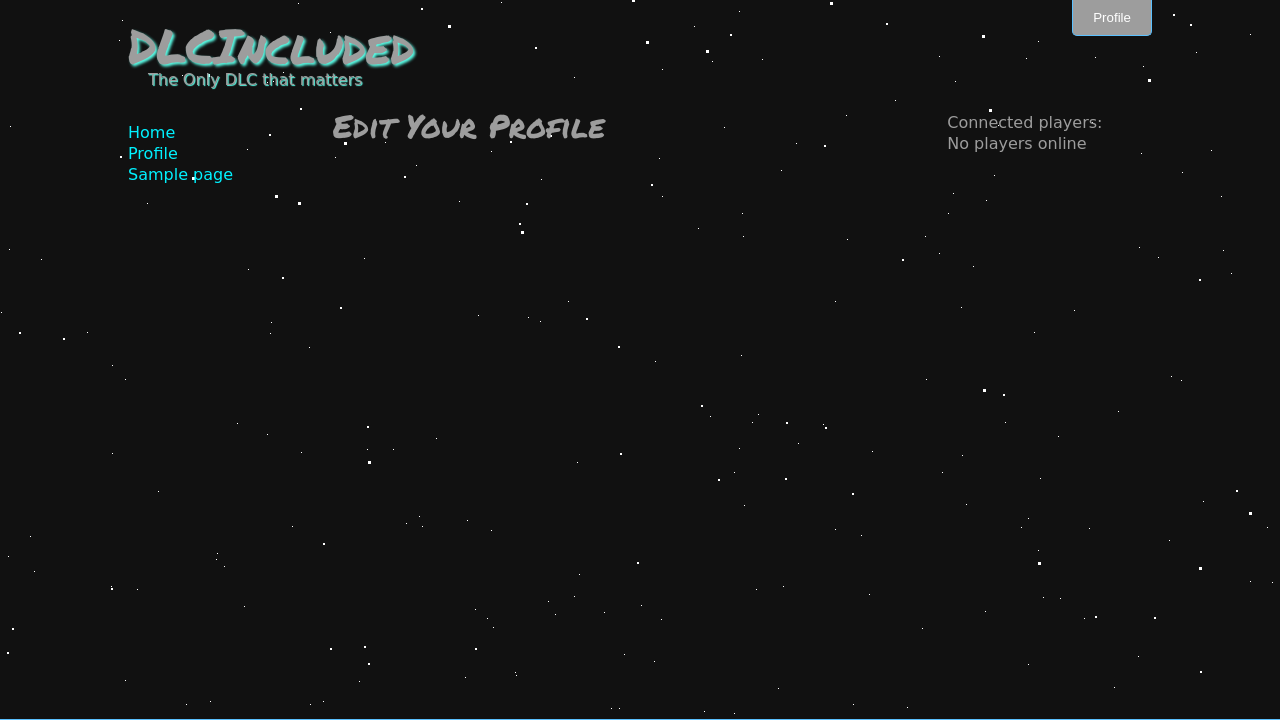
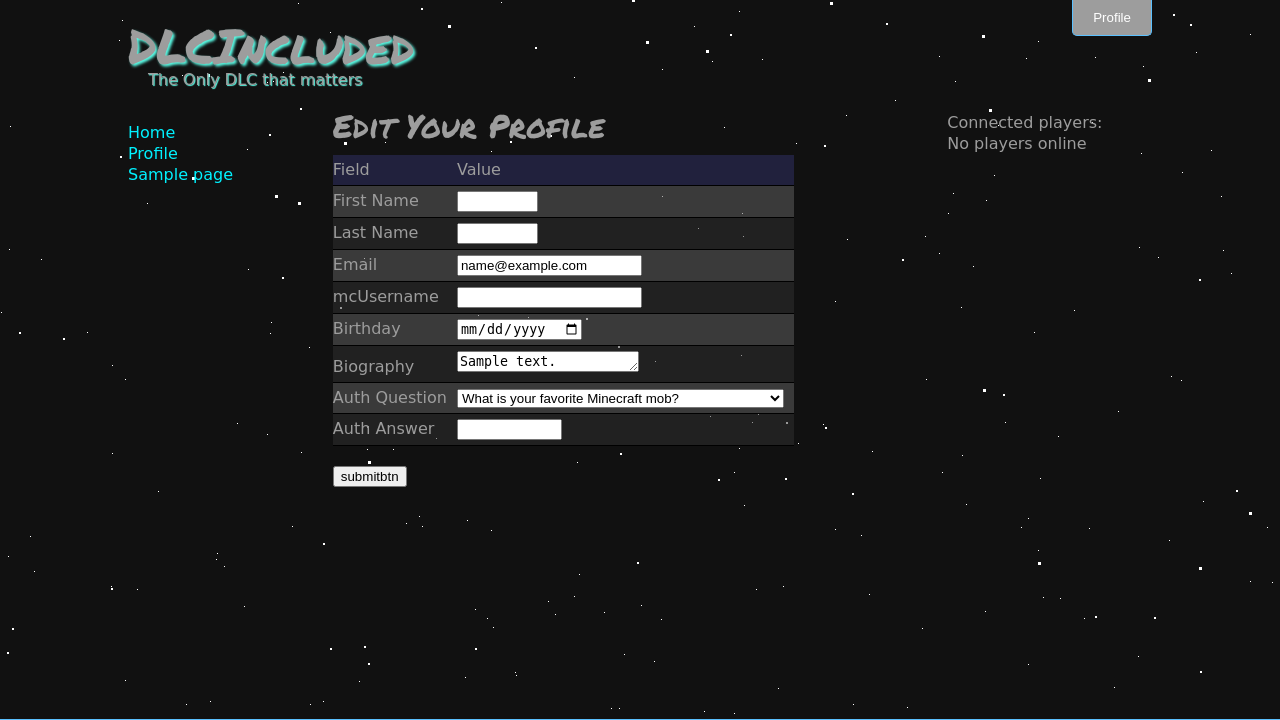
Before and after one commit to DLCIncluded/TestingSite, a PHP site: page /editProfile.php in a window 1280 px wide. Shown: the top 720 px of the page. Run offline with PHP 8.4, Linux system fonts and the light colour scheme; the visitor is signed in with stand-in values (Sample User, id 1); tables that the repository leaves empty or names only in its code hold one stand-in row (values such as "Sample post"); data that the repository does not hold is empty; a stand-in replaces the project's code that opens the database connection; some web fonts are replaced.

Commit message:
Edit profile table setup, admin page updated

```diff
--- a/editprofile.php
+++ b/editprofile.php
@@ -1,34 +1,92 @@
 <?PHP
+ini_set('display_errors', '1');
 include_once("includes/top.php");
+?>
+<title>Edit Your Profile</title>
+<?PHP
+if(isset($username)){
+	$sql = "SELECT * FROM Users WHERE username='".$username."'";
+	$result = $connection->query($sql);
 
-if(isset($username)){
-	if(isset($_GET['username']) && $_GET['username']!=""){
-		$sql = "SELECT * FROM Users";
-		$result = $connection->query($sql);
+	if($result->num_rows > 0){
+		while($row = $result->fetch_assoc()){
+				$q1="";
+				$q2="";
+				$q3="";
+				$q4="";
+				$q5="";
+				if($row['authQ'] === 'q1'){$q1="selected";}
+				if($row['authQ'] === 'q2'){$q2="selected";}
+				if($row['authQ'] === 'q3'){$q3="selected";}
+				if($row['authQ'] === 'q4'){$q4="selected";}
+				if($row['authQ'] === 'q5'){$q5="selected";}
+				?>
 
-		if($result->num_rows > 0){
-			while($row = $result->fetch_assoc()){
-				$data .= "
-				<tr id='users-row'>
-					<td id='users-cell'>".$row['id']."</td>
-					<td id='users-cell'>".$row['username']."</td>
-					<td id='users-cell'>".$row['active']."</td>
-					<td id='users-cell'>".$row['locked']."</td>
-					<td id='users-cell'>".$row['banned']."</td>
-					<td id='users-cell'><a href='admin-remake.php?edit=true&username=".$row['username']."'>Edit</a></td>
-				</tr>
 
-				";
-			}
+				<h1>Edit Your Profile</h1>
+
+				<div id='users-table'>
+					<form action='admin-remake.php' method='POST'>
+					<table>
+						<tbody>
+							<tr id='users-row'>
+								<td id='users-cell'>Field</td>
+
+								<td id='users-cell'>Value</td>
+							</tr>
+							<tr id='users-row'>
+								<td id='users-cell'>First Name</td>
+								<td id='users-cell'><input type='text' size='7' name='fName' value='<?PHP echo $row['fName']; ?>'/></td>
+							</tr>
+							<tr id='users-row'>
+								<td id='users-cell'>Last Name</td>
+								<td id='users-cell'><input type='text' size='7' name='lName' value='<?PHP echo $row['lName']; ?>'/></td>
+							</tr>
+							<tr id='users-row'>
+								<td id='users-cell'>Email</td>
+								<td id='users-cell'><input type='text' size='20' name='email' value='<?PHP echo $row['email']; ?>'/></td>
+							</tr>
+							<tr id='users-row'>
+								<td id='users-cell'>mcUsername</td>
+								<td id='users-cell'><input type='text' size='20' name='mcUsername' value='<?PHP echo $row['mcUsername']; ?>'/></td>
+							</tr>
+							<tr id='users-row'>
+								<td id='users-cell'>Birthday</td>
+								<td id='users-cell'><input type='date' size='10' name='birthday' value='<?PHP echo  $row['birthday']; ?>'/></td>
+							</tr>
+							<tr id='users-row'>
+								<td id='users-cell'>Biography</td>
+								<td id='users-cell'><textarea rows='1' cols='20' name='bio'><?PHP echo $row['bio'] ?></textarea></td>
+							</tr>
+							<tr id='users-row'>
+								<td id='users-cell'>Auth Question</td>
+								<td id='users-cell'>
+								<select name='authQ' id='authQ'>
+									<option value='q1' <?PHP echo $q1; ?>>What is your favorite Minecraft mob?</option>
+									<option value='q2' <?PHP echo $q2; ?>>Who was your childhood hero?</option>
+									<option value='q3' <?PHP echo $q3; ?>>What is your oldest cousin's first and last name?</option>
+									<option value='q4' <?PHP echo $q4; ?>>Where did your mother and father meet?</option>
+									<option value='q5' <?PHP echo $q5; ?>>What is a skill you have that not many others have?</option>
+								</select>
+								</td>
+							</tr>
+							<tr id='users-row'>
+								<td id='users-cell'>Auth Answer</td>
+								<td id='users-cell'><input type='text' size='10' name='authA' value='<?PHP echo $row['authA']; ?>'/></td>
+							</tr>
+						<tbody>
+					</table><br>
+					<input type='submit' name='submitbtn' value='submitbtn' id='submitbtn'>
+					</form>
+			</div>
+
+
+			<?PHP
 		}
 	}
+} else {
+	echo "Please <a href='login.php'>Login</a> to view this page.";
 }
-?>
 
-<title>Edit Your Profile</title>
-
-<h1>Edit Your Profile</h1>
-
-<?PHP
 include_once("includes/bottom.php");
 ?>
```
Also changed, not shown: admin-remake.php (+12 -12 lines).
